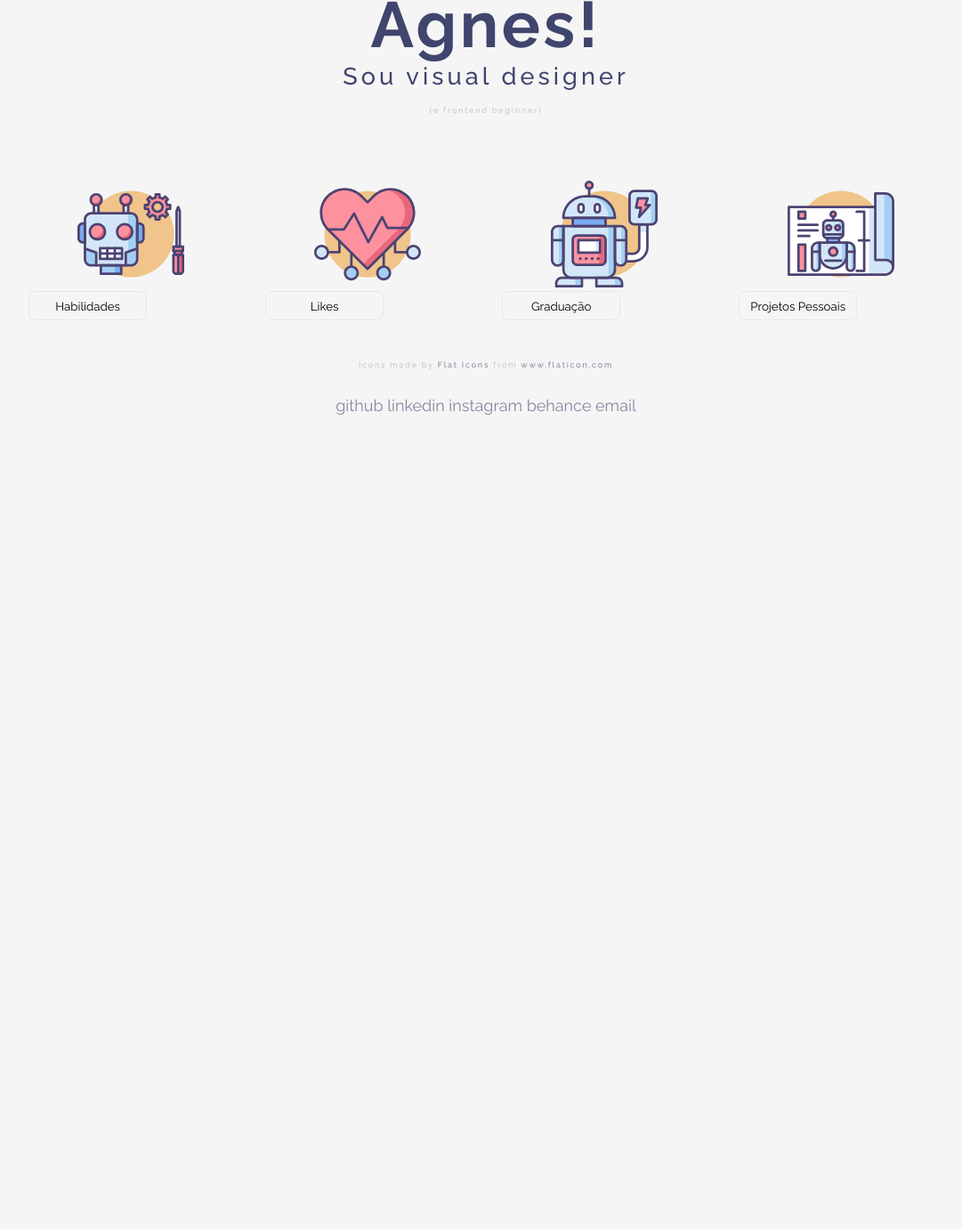
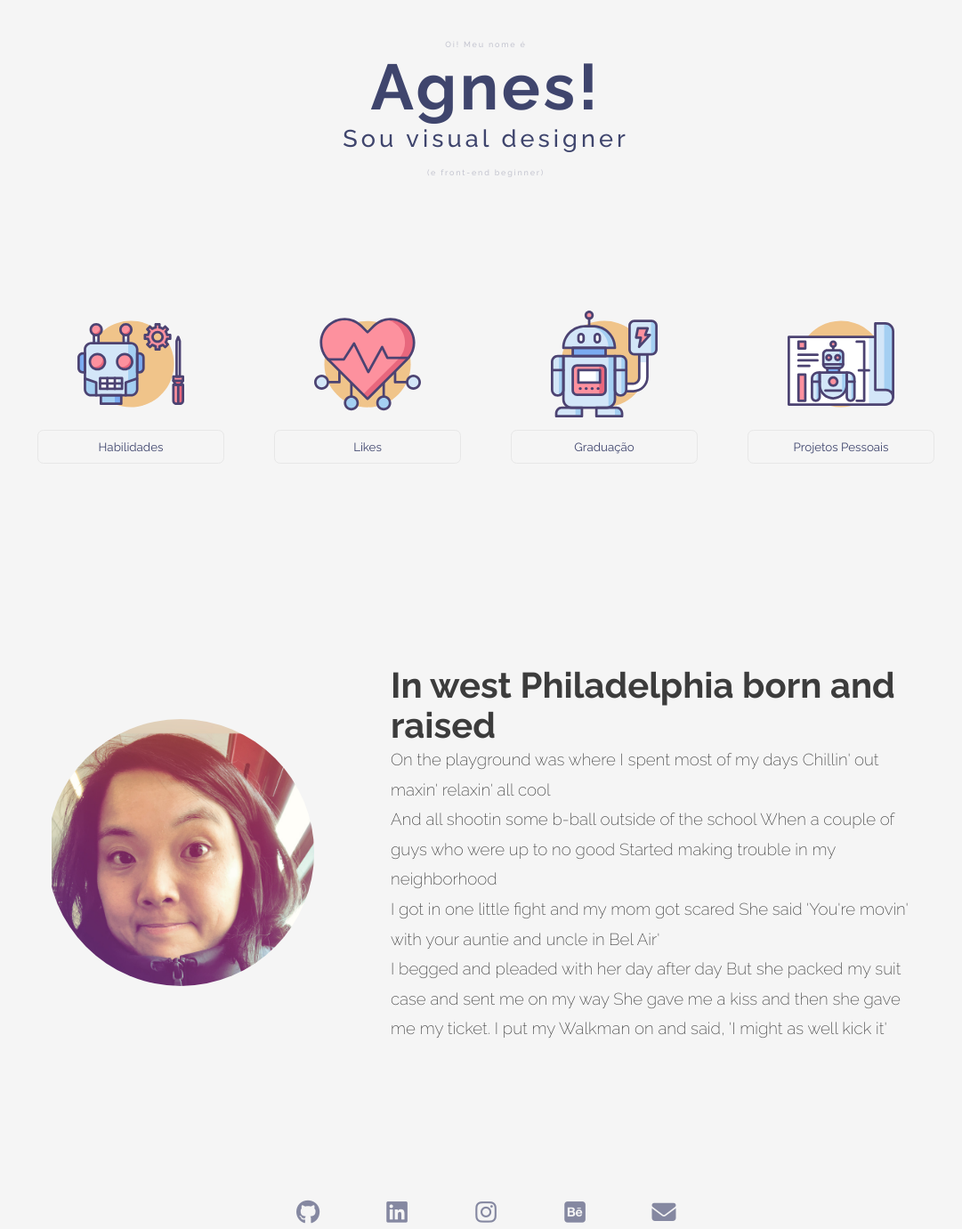
Before and after one commit to agneslina/imersaocss, a plain HTML site: page index.html in a window 1280 px wide. Shown: the part 117-1498 px from the top of the page at 89% size, without its empty margins (94-1175 px from the left). Before the commit the page ends 800 px from the top, so only its background shows below. Drawn offline with Linux system fonts and the light colour scheme.

Commit message:
Add files via upload

```diff
--- a/css/estilos.css
+++ b/css/estilos.css
@@ -27,7 +27,7 @@ body {
 }
 
 header {
-  height: 40vh;
+  min-height: 30vh;
   display: flex;
   justify-content: center;
   align-items: center;
@@ -36,13 +36,14 @@ header {
 .menu {
   background-color: #e7e7e7;
   position: fixed;
-  width: 100vw;
+  min-width: 100vw;
   top: 0;
+  z-index: 1;
 }
 
 .menu ul {
   display: flex;
-  justify-content: space-around;
+  justify-content: space-evenly;
 }
 
 .menu li {
@@ -51,7 +52,7 @@ header {
 
 .menu a {
   display: block;
-  padding: 25px 20px;
+  padding: 20px 20px;
 }
 
 a {
@@ -61,6 +62,11 @@ a {
 
 a:hover {
   text-decoration: underline;
+}
+
+.titles {
+  padding-top: 8em;
+  padding-bottom: 2.5em;
 }
 
 .site-subtitle,
@@ -89,15 +95,24 @@ a:hover {
   letter-spacing: 0.15em;
 }
 
-.projetos .grid {
+.projects,
+.about,
+.contact {
+  padding: 2em;
+  min-height: 50vh;
+}
+
+.projects .grid {
   display: grid;
   gap: 2em;
   grid-template-columns: 240px 240px;
   justify-content: center;
+  align-content: center;
+  height: 40vh;
 }
 
 @media (min-width: 1100px) {
-  .projetos .grid {
+  .projects .grid {
     grid-template-columns: repeat(4,230px);
   }
 }
@@ -105,44 +120,87 @@ a:hover {
 .img-portfolio {
   width: 120px;
   height: 120px;
+  transition: transform 500ms;
 }
 
 .img-portfolio:hover {
-  width: 125px;
-  height: 125px;
+  transform: scale(1.1);
 }
 
-.projetos figure {
+.projects figure {
   text-align: center;
 }
 
-.projetos figcaption {
+.projects figcaption {
   border: solid 1px #e7e7e7;
   font-size: 10pt;
-  height: 2.5em;
-  width: 10em;
   border-radius: 0.5em;
-  display: flex;
+  padding: 10px;
+  margin: 10px;
+  color: rgb(63, 69, 109);
+}
+
+.projects figcaption:hover {
+  background-color: #e7e7e7;
+}
+
+.img-about {
+  height: 300px;
+  width: 300px;
+  object-fit: cover;
+  object-position: 5px 22%;
+  border-radius: 100%;
+}
+
+.about .grid-about {
+  display: grid;
+  gap: 2em;
+  grid-template-columns: 350px 600px;
+  justify-content: center;
+  align-content: center;
   align-items: center;
+  min-height: 70vh;
+}
+
+.text-about {
+  line-height: 250%;
+}
+
+.text-about h1 {
+  text-align: left;
+  color: #3c3c3c;
+  font-size: 30pt;
+  font-weight: 900;
+}
+
+.text-about p {
+  text-align: left;
+  color: #3c3c3c;
+  font-size: 14pt;
+  font-weight: 200;
+  line-height: 180%;
+}
+
+.contact .icons {
+  font-size: 1.5em;
+  text-align: center;
+  padding: 25px;
+  margin: 10px;
+  display: grid;
+  grid-template-columns: repeat(5,100px);
   justify-content: center;
 }
 
-.projetos figcaption:hover {
-  background-color: #e7e7e7;
+.contact a:hover {
+  text-decoration: none;
+  color: rgb(63, 69, 109);
 }
 
-.projetos .credits {
+.credits {
   font-weight: 500;
   font-size: 0.5em;
   letter-spacing: 0.2em;
   text-align: center;
   color: rgba(63, 69, 109, 0.267);
-  padding-top: 5em;
+  padding-top: 2em;
 }
-
-.contato {
-  display: flex;
-  justify-content: center;
-  align-items: center;
-  height: 10vh;
-}
--- a/index.html
+++ b/index.html
@@ -5,6 +5,7 @@
     <meta name="viewport" content="width=device-width, initial-scale=1.0">
     <link rel="stylesheet" href="css/estilos.css">
     <link href="https://fonts.googleapis.com/css2?family=Raleway:wght@200;400;500;600;700&display=swap" rel="stylesheet">
+    <script src="https://kit.fontawesome.com/f54c35162a.js" crossorigin="anonymous"></script>
     <title>Agnes</title>
 </head>
 
@@ -12,18 +13,18 @@
     <header>
         <nav class="menu">
             <ul>
-                <li><a href="#">Sobre</a></li>
-                <li><a href="#">Contato</a></li>
+                <li><a href="#about">Sobre</a></li>
+                <li><a href="#contact">Contato</a></li>
             </ul>
         </nav>
-        <div>
+        <div class="titles">
             <h1 class="site-label">Oi! Meu nome é</h1>
             <h1 class="site-title">Agnes!</h1>
             <h2 class="site-subtitle">Sou visual designer</h2>
-            <h2 class="site-label">(e frontend beginner)</h2>
+            <h2 class="site-label">(e front-end beginner)</h2>
         </div>
     </header>
-    <section class="projetos">
+    <section class="projects">
         <div class="grid">
             <figure>
                 <img class="img-portfolio" src="./img/robot.svg" alt="Habilidades">
@@ -44,26 +45,58 @@
             <figcaption>Projetos Pessoais</figcaption>
             </figure>
         </div>
-        <div class="credits">Icons made by <a href="https://www.flaticon.com/authors/flat-icons" title="Flat Icons">Flat Icons</a> from <a href="https://www.flaticon.com/" title="Flaticon"> www.flaticon.com</a></div>
     </section>
-    <section class="contato" id="contato">
+    <section class="about" id="about">
+        <div class="grid-about">
+            <figure>
+                <img class="img-about" src="./img/img_agnestsukuda.jpg" alt="Agnes Tsukuda">
+            </figure>
+            <div class="text-about">
+                <h1>In west Philadelphia born and raised</h1>
+                 <p>
+                On the playground was where I spent most of my days
+                Chillin' out maxin' relaxin' all cool
+                </p>
+
+                <p>
+                    And all shootin some b-ball outside of the school
+                    When a couple of guys who were up to no good
+                    Started making trouble in my neighborhood
+                </p>
+
+                <p>
+                    I got in one little fight and my mom got scared
+                    She said 'You're movin' with your auntie and uncle in Bel Air'
+                </p>
+
+                <p>
+                    I begged and pleaded with her day after day
+                    But she packed my suit case and sent me on my way
+                    She gave me a kiss and then she gave me my ticket.
+                    I put my Walkman on and said, 'I might as well kick it'
+                </p>
+            </div>
+        </div>
+    </section>
+    <section class="contact" id="contact">
         <div class="grid icons">
             <a target="_blank" href="https://github.com/agneslina">
-                github
+                <i class="fab fa-github"></i>
             </a>
             <a target="_blank" href="https://linkedin.com/in/agneslinatsukuda">
-                linkedin
+                <i class="fab fa-linkedin"></i>
             </a>
             <a target="_blank" href="https://instagram.com/agneslina">
-                instagram
+                <i class="fab fa-instagram"></i>
             </a>
             <a target="_blank" href="https://behance.net/agneslinatsukuda">
-                behance
+                <i class="fab fa-behance-square"></i>
             </a>
             <a href="mailto:agnes.lina@gmail.com">
-                email
+                <i class="fas fa-envelope"></i>
             </a>
         </div>
     </section>
+    <div class="credits">Icons made by <a target="_blank" href="https://www.flaticon.com/authors/flat-icons" title="Flat Icons">Flat Icons</a> from <a target="_blank" href="https://www.flaticon.com/" title="Flaticon"> www.flaticon.com</a> and <a target="_blank" href="https://fontawesome.com" title="Font Awesome">Font Awesome</a></div>
     </body>
 </html>
```
Also changed, not shown: img/img_agnestsukuda.jpg (added).
